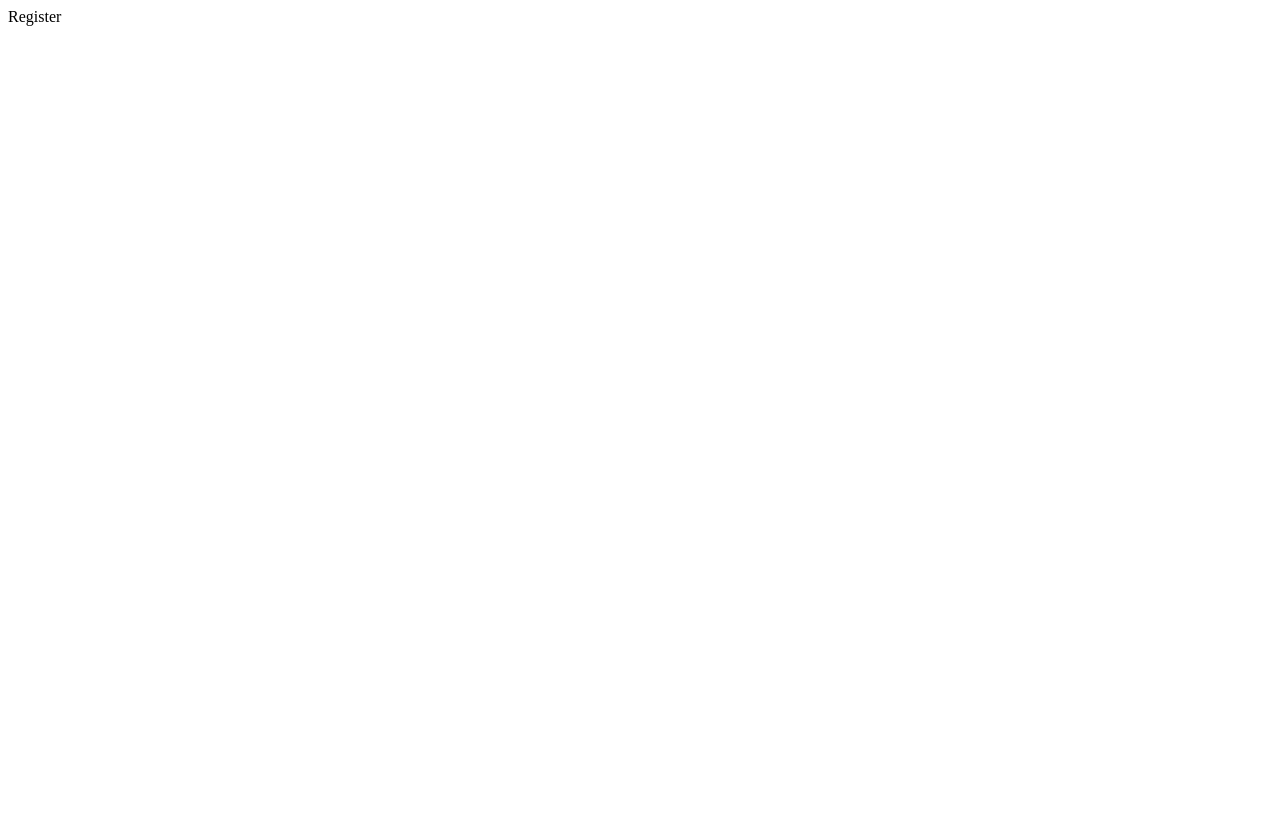
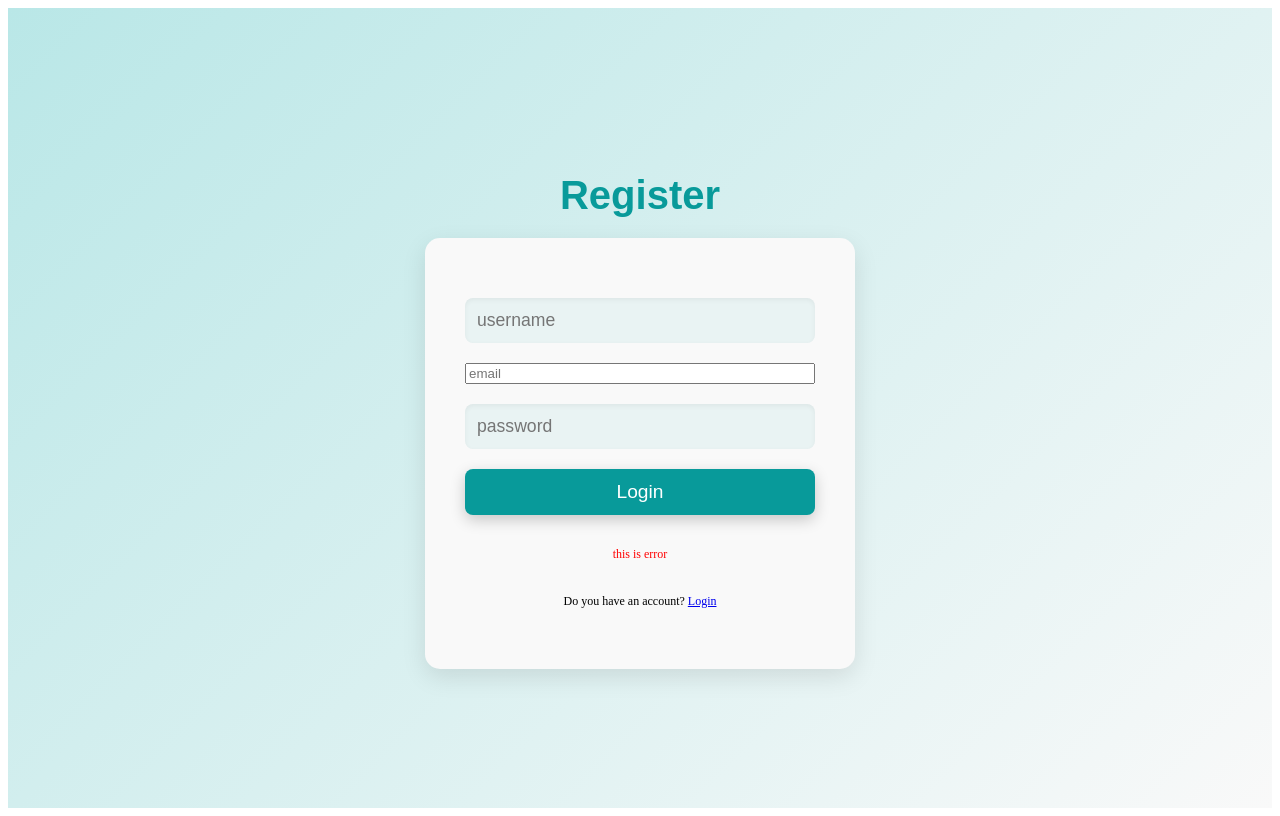
Before and after one commit to AbdelmajidSabiri/blog_app, a React (Create React App) app in the folder client/: page /register in a window 1280 px wide. Built offline with nearby package versions, Linux system fonts and the light colour scheme.

Commit message:
Create form

```diff
--- a/client/src/pages/Register.jsx
+++ b/client/src/pages/Register.jsx
@@ -1,8 +1,21 @@
 import React from "react";
+import { Link } from "react-router-dom";
 
 const Register = () =>{
     return (
-        <div>Register</div>
+        <div className="auth">
+            <h1>Register</h1>
+            <form action="">
+                <input required type="text" placeholder="username"/>
+                <input required type="email" placeholder="email"/>
+                <input required type="password" placeholder="password"/>
+
+                <button>Login</button>
+                <p>this is error</p>
+                <span>Do you have an account? <Link to="/login">Login</Link>
+                </span>
+            </form>
+        </div>
     )
 }
 
```
